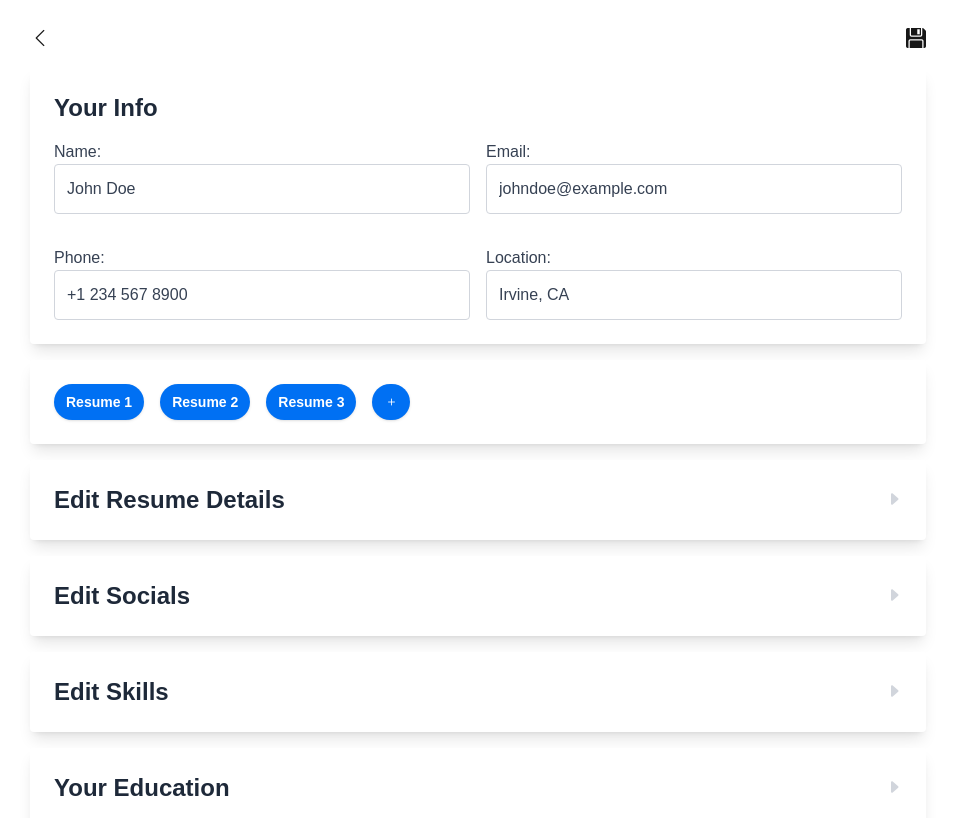
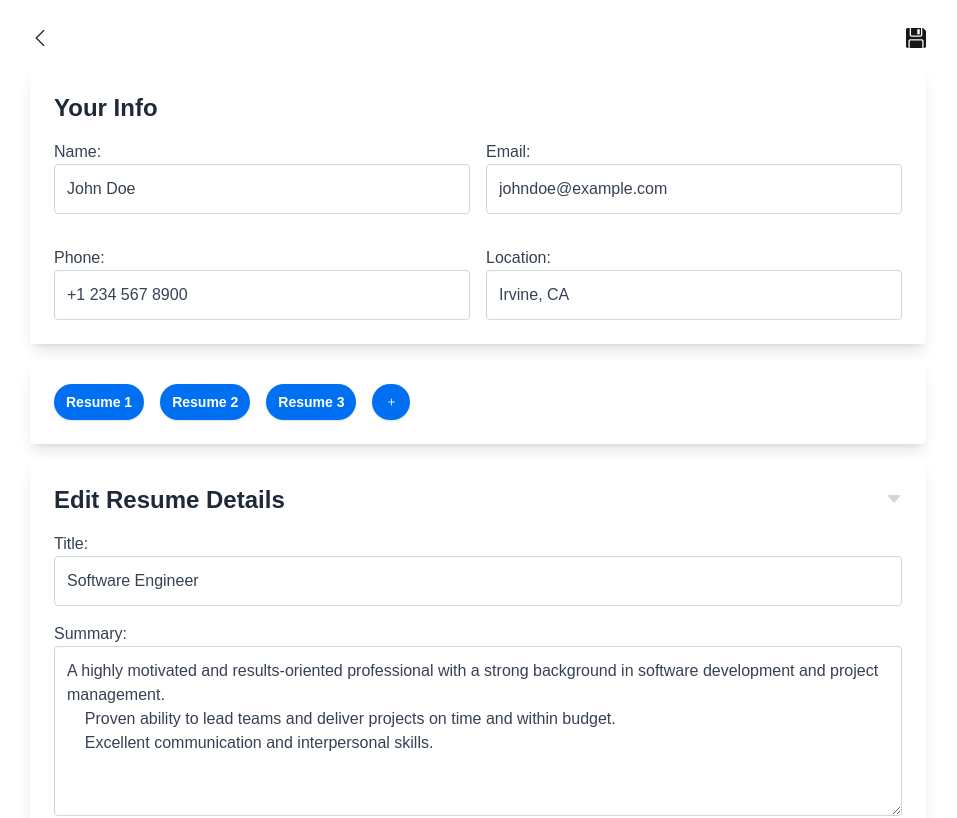
Before and after one commit to KiwiFunk/resume-builder, a Next.js app in the folder resume-app/: page /edit-details in a window 1280 px wide. Shown: the top 818 px of the page, without its empty margins (162-1119 px from the left). Built offline with nearby package versions, Linux system fonts and the light colour scheme.

Commit message:
Planned out remainder of data entries

```diff
--- a/resume-app/src/components/CollapsibleContainer.js
+++ b/resume-app/src/components/CollapsibleContainer.js
@@ -4,7 +4,7 @@ import React, { useState, useRef } from "react";
 export default function CollapsibleContainer({ title, children }) {
 
     // State to manage the visibility of the collapsible content
-    const [isOpen, setIsOpen] = useState(false);
+    const [isOpen, setIsOpen] = useState(true);
 
     // Reference to this container
     const containerRef = useRef(null);
```
Also changed, not shown: resume-app/src/app/edit-details/page.js (+17 -0 lines).
